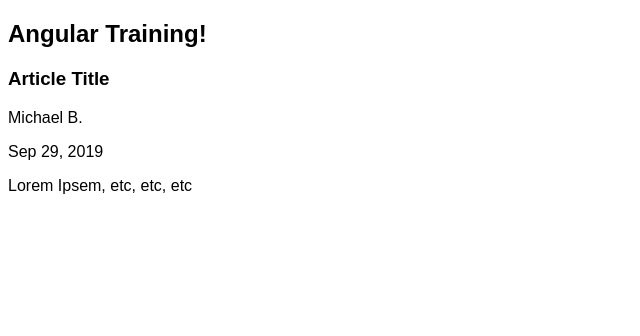
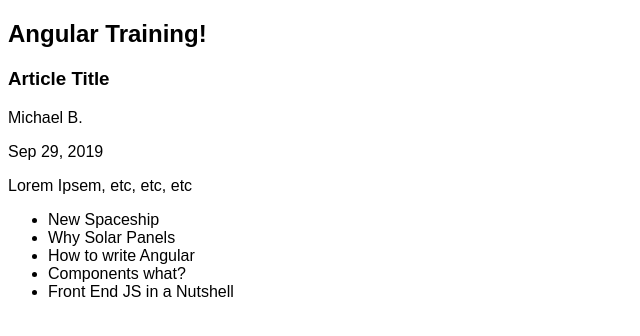
Before and after one commit to rangle/ng-blog-live-code, an Angular app: page / in a window 1280 px wide. Shown: the top 336 px of the page, without its empty margins (0-640 px from the left). Built offline with nearby package versions, Linux system fonts and the light colour scheme.

Commit message:
Manually add a blog roll component

```diff
--- a/src/app/app.component.html
+++ b/src/app/app.component.html
@@ -1,2 +1,3 @@
 <h2>{{ title }}</h2>
 <app-article></app-article>
+<app-blog-roll></app-blog-roll>
--- a/src/app/app.module.ts
+++ b/src/app/app.module.ts
@@ -4,11 +4,13 @@ import { NgModule } from '@angular/core';
 import { AppRoutingModule } from './app-routing.module';
 import { AppComponent } from './app.component';
 import { ArticleComponent } from './article/article.component';
+import { BlogRollComponent } from './blog-roll/blog-roll.component';
 
 @NgModule({
   declarations: [
     AppComponent,
-    ArticleComponent
+    ArticleComponent,
+    BlogRollComponent,
   ],
   imports: [
     BrowserModule,
--- /dev/null
+++ b/src/app/blog-roll/blog-roll.component.ts
@@ -0,0 +1,19 @@
+import { Component } from '@angular/core';
+
+@Component({
+  selector: 'app-blog-roll',
+  template: `
+    <ul>
+      <li *ngFor="let article of articles">{{ article }}</li>
+    </ul>
+  `,
+})
+export class BlogRollComponent {
+  articles = [
+    'New Spaceship',
+    'Why Solar Panels',
+    'How to write Angular',
+    'Components what?',
+    'Front End JS in a Nutshell',
+  ];
+}
```
